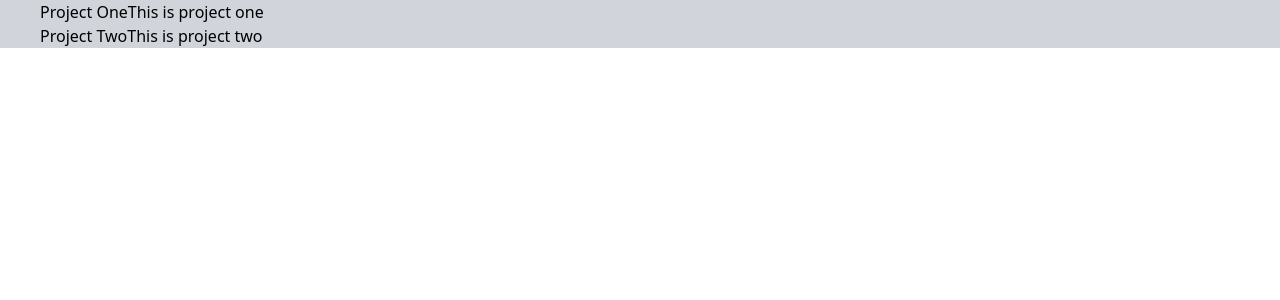
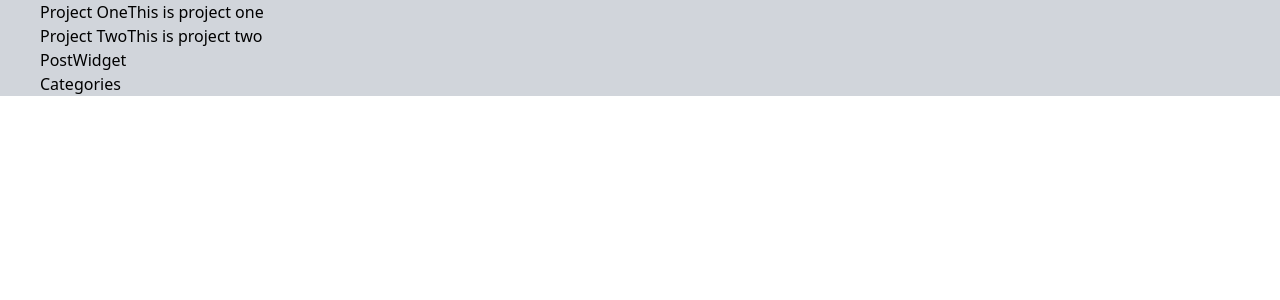
Before and after one commit to Andrew7847/BombshellSpaces-blog, a Next.js app: page / in a window 1280 px wide. Shown: the top 300 px of the page. Built offline with nearby package versions, Linux system fonts and the light colour scheme.

Commit message:
new file:   components/index.js 	modified:   pages/index.js

```diff
--- /dev/null
+++ b/components/index.js
@@ -0,0 +1,3 @@
+export { default as PostCard } from './PostCard';
+export { default as Categories } from './Categories';
+export { default as PostWidget } from './PostWidget';
--- a/pages/index.js
+++ b/pages/index.js
@@ -1,4 +1,5 @@
 import Head from 'next/head'
+import { PostCard, Categories, PostWidget } from '../components';
 
 const posts = [
   { title: 'Project One', excerpt: 'This is project one'},
@@ -14,17 +15,13 @@ export default function Home() {
       </Head>
       <div className='grid grid-cols-1 lg:grid-cols-12 gap-12'>
         <div className='lg:col-span-8 col-span-1'>
-          {posts.map((post, index) => (
-            <div>
-              {post.title}
-              {post.excerpt}
-            </div>
-          ))}
+          {posts.map((post) => < PostCard post={post} key={post.title} />)}
         </div>
       </div>
       <div className='lg:col-span-4 col-span-1'>
         <div className='lg:sticky relative top-8'>
-
+          <PostWidget />
+          <Categories />
         </div>
       </div>
 
```
